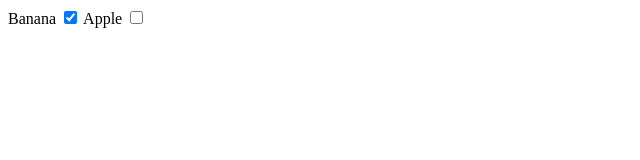
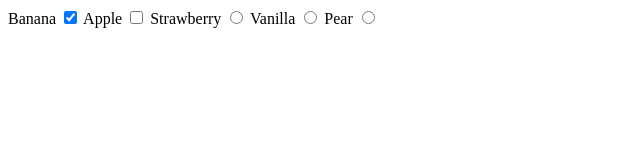
Before and after one commit to SvanteJonssonITHS/HTML-och-CSS, a plain HTML site: page Formulär-Flervalselement-och-tillgänglighet/index.html in a window 1280 px wide. Shown: the whole page, without its empty margins (0-640 px from the left). Drawn offline with Linux system fonts and the light colour scheme.

Commit message:
Radioknappar

```diff
--- a/Formulär-Flervalselement-och-tillgänglighet/index.html
+++ b/Formulär-Flervalselement-och-tillgänglighet/index.html
@@ -2,7 +2,7 @@
 <html lang="sv">
     <head>
         <meta charset="utf-8" />
-        <title>Kryssrutor</title>
+        <title>Radioknappar</title>
         <meta content="initial-scale=1, width=device-width" name="viewport" />
     </head>
     <body>
@@ -14,5 +14,17 @@
             Apple
             <input name="Apple" type="checkbox" value="Apple" />
         </label>
+        <label>
+            Strawberry
+            <input name="ice-cream" type="radio" value="Strawberry">
+        </label>
+        <label>
+            Vanilla
+            <input name="ice-cream" type="radio" value="Vanilla">
+        </label>
+        <label>
+            Pear
+            <input name="ice-cream" type="radio" value="Pear">
+        </label>
     </body>
 </html>
```
